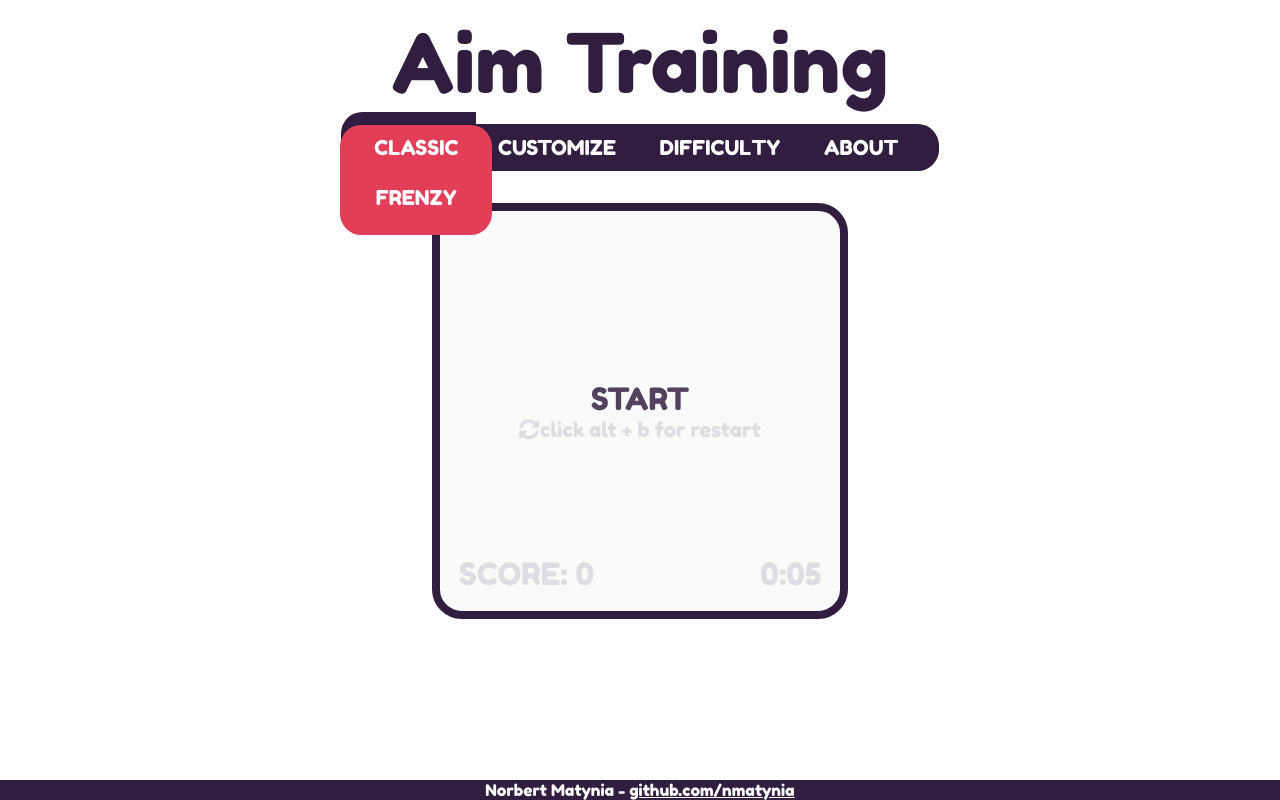
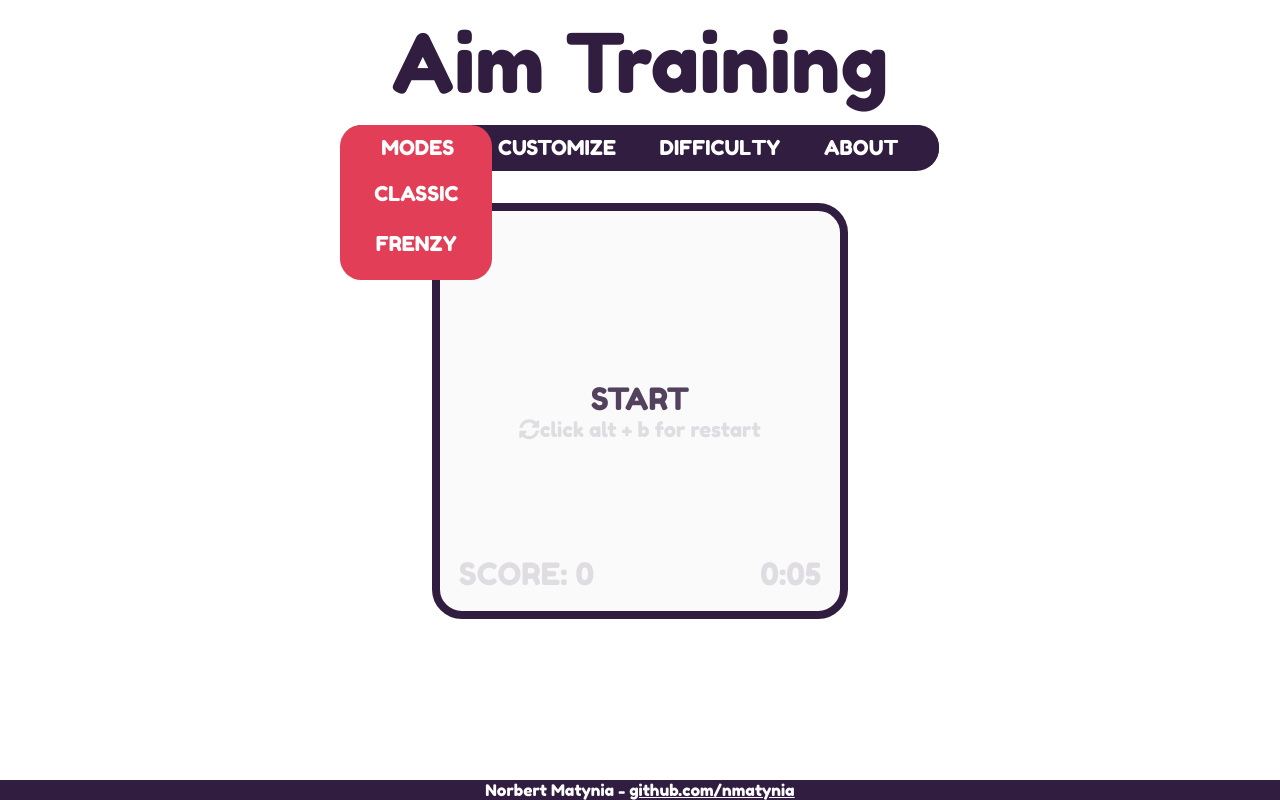
Before and after one commit to nmatynia/aim-training, a React (Create React App) app: page / in a window 1280 px wide. Both pictures are taken after a click on the element "MODES". Built offline with nearby package versions, Linux system fonts and the light colour scheme.

Commit message:
Updated dropdown menu styling

```diff
--- a/src/Styles/DropdownMenu.css
+++ b/src/Styles/DropdownMenu.css
@@ -1,5 +1,5 @@
 :root{
-    --top-pos: 5.776307vh;
+    --top-pos: 5.71307vh;
     --standard-radius: calc((25/937)*100vh);
     --border-radius: 0 0 var(--standard-radius) var(--standard-radius);
     /* i regret i didn't use scss for this :( */
@@ -8,14 +8,14 @@
 /* change z-index on active dropdown? */
 .dropdown-modes{
     position:absolute;
-    top: 0;
+    top: var(--top-pos);;
     /* 54px for top */
     left:-1px;
     width:auto;
     z-index: 7;
     background-color: #E23E57;
+    border-radius: var(--border-radius);
     /* padding: 0 35px; */
-    border-radius: var(--standard-radius);
     animation-duration: 0.4s;
     animation-name: ondropdown;
 }
@@ -34,19 +34,19 @@
 
 .dropdown-difficulty{
     position:absolute;
-    top: 0;
-    left: calc(347/937*100vh);;
+    top: var(--top-pos);
+    left: calc(347/937*100vh);
     width:auto;
     z-index: 7;
     background-color: #E23E57;
-    border-radius: var(--standard-radius);
+    border-radius: var(--border-radius);
     animation-duration: 0.4s;
     animation-name: ondropdown;
 }
 
 .dropdown-about{
     position:absolute;
-    top: 0;
+    top: var(--top-pos);;
     left: calc(287/937*100vh);;
     width:auto;
     z-index: 7;
@@ -65,7 +65,7 @@
 }
 
 .dropdown-difficulty .menuItem {
-    margin: calc(29/937*100vh) calc(25.715/937*100vh);
+    margin: calc(29/937*100vh) calc(30.06/937*100vh);
 }
 
 .dropdown-about .menuItem {
@@ -101,10 +101,10 @@
 
 @keyframes ondropdown {
     from {
-      opacity: 9%;
+      opacity: 0%;
     }
 
     to {
       opacity: 100%;
     }
-  }
+}
--- a/src/Styles/NavItem.css
+++ b/src/Styles/NavItem.css
@@ -10,7 +10,7 @@
     background-color: #311D3F;
     /* border: none;
     padding:0; */
-    padding:1.334vh calc((51/2/937)*100vh);
+    padding:1.287vh calc((51/2/937)*100vh);
     -webkit-user-select: none; /* Safari */
     -moz-user-select: none; /* Firefox */
     -ms-user-select: none; /* IE10+/Edge */
@@ -33,23 +33,54 @@
     transition: color 0.2s linear 0.1s;
 }
 
-.holder{
+.dropButtonOpened{
     position: absolute;
-    /* calc(-1.334 * 2vh - 2.561vh) */
-    top:calc((-54/937)*100vh);
-    left: 0;
+    top:0;
     color:white;
+    font-size: 2.561vh;
+    background: #E23E57;
     border-radius: var(--standard-radius) var(--standard-radius) 0 0;
-    background: #E23E57;
-    padding:1.415vh calc((51/2/937)*100vh);
+    padding:1.3091vh calc((51/2/937)*100vh);
     -webkit-user-select: none; /* Safari */
     -moz-user-select: none; /* Firefox */
     -ms-user-select: none; /* IE10+/Edge */
     user-select: none; /* Standard */
+    animation-duration: 0.4s;
+    animation-name: ondropdown;
 }
 
-.holder:hover{
+.dropButtonOpened:hover{
     cursor: pointer;
-    color: #bbabc4;
+    color: #ffb7c3;
     transition: color 0.2s linear 0.1s;
 }
+
+.customize{
+    left:calc((158/937)*100vh);
+    padding: 1.287vh auto;
+}
+
+.modes{
+    padding-left: calc(48/937*100vh);
+    padding-right: calc(44/937*100vh);
+    left:-1px;
+}
+
+.difficulty{
+    left:calc((347.5/937)*100vh);
+}
+.about{
+    left:calc((527.5/937)*100vh);
+    padding-right:calc((48.5/937)*100vh);
+    padding-left:calc((37.5/937)*100vh);
+}
+
+@keyframes ondropdown {
+    from {
+      opacity: 0%;
+    }
+
+    to {
+      opacity: 100%;
+    }
+  }
```
